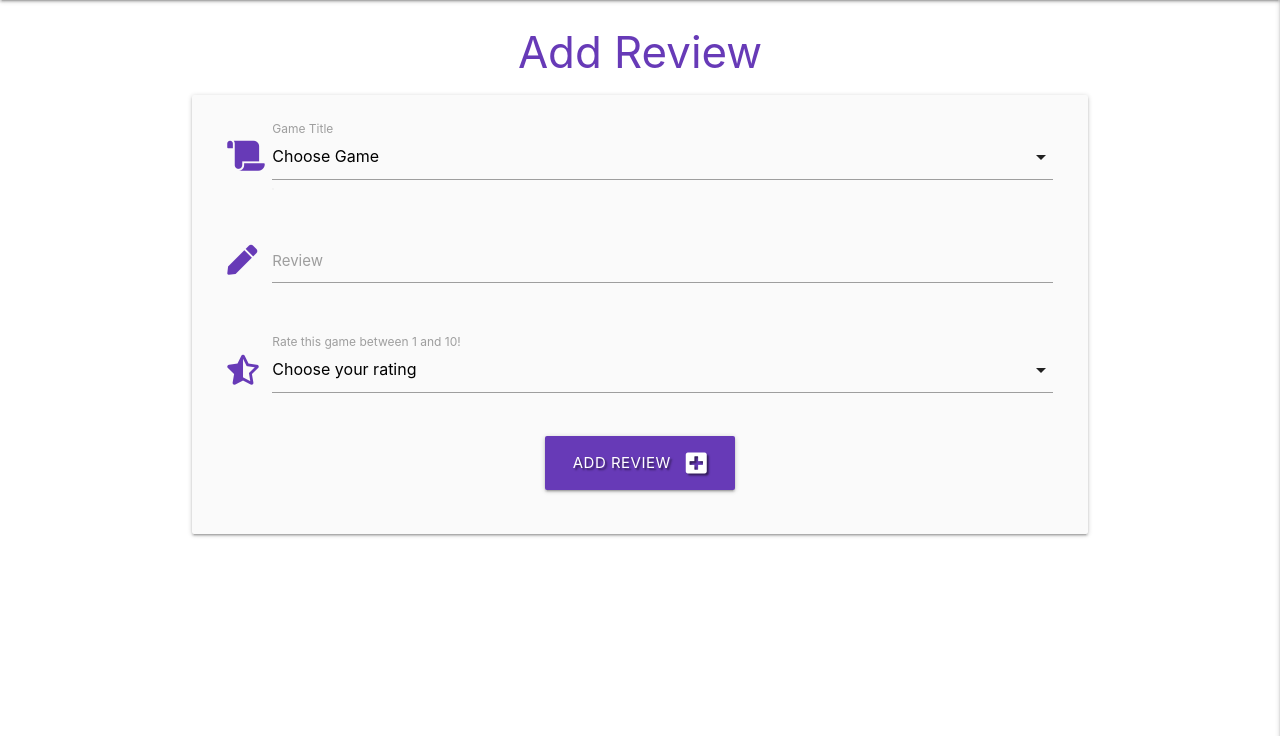
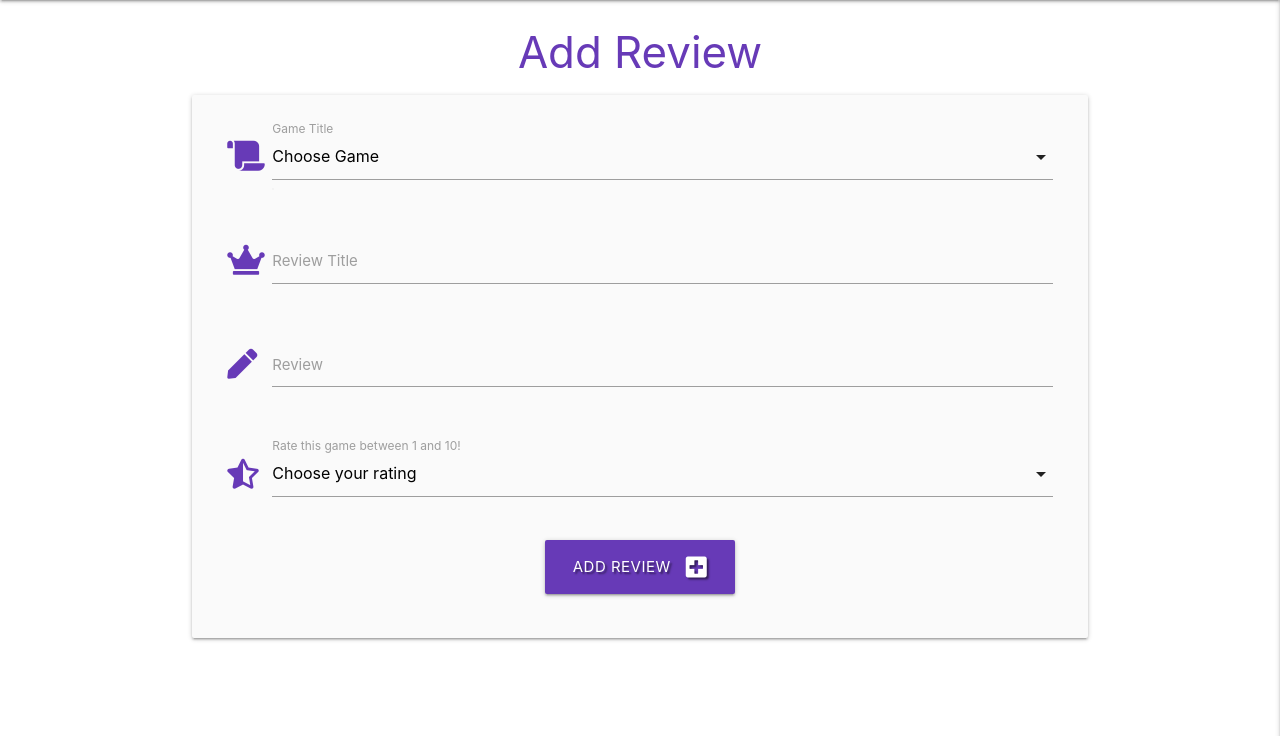
Before and after one commit to NickChapman1988/game-shelf, a Flask app: page /add_review in a window 1280 px wide. Shown: the part 64-800 px from the top of the page. Run offline with Flask 2, Linux system fonts and the light colour scheme; data that the repository does not hold is empty; some libraries are stand-ins or nearby versions.

Commit message:
Add review_title to game reviews

```diff
--- a/app.py
+++ b/app.py
@@ -39,6 +39,8 @@ def view_game(game_id):
         {"game_title": title}).sort("date_created", -1)
     return render_template(
         "view_game.html", game=game, catalogue=catalogue, reviews=reviews)
+
+# ------------------------------------- User Authentication -----------
 
 
 # User Authentication adapted from 'Task Manager' mini-project by CI
@@ -128,6 +130,7 @@ def add_review():
         review = {
             "username": session["user"],
             "game_title": request.form.get("game_title"),
+            "review_title": request.form.get("review_title"),
             "review_text": request.form.get("review_text"),
             "date_created": datetime.now(),
             "game_rating": request.form.get("game_rating")
@@ -146,6 +149,7 @@ def edit_review(review_id):
         submit = {
             "username": session["user"],
             "game_title": request.form.get("game_title"),
+            "review_title": request.form.get("review_title"),
             "review_text": request.form.get("review_text"),
             "date_created": datetime.now(),
             "game_rating": request.form.get("game_rating")
--- a/templates/add_review.html
+++ b/templates/add_review.html
@@ -18,6 +18,14 @@
                         {% endfor %}
                     </select>
                     <label for="game_title">Game Title</label>
+                </div>
+            </div>
+            <!-- Review Title -->
+            <div class="row">
+                <div class="input-field col s12">
+                    <i class="fas fa-crown prefix deep-purple-text"></i>
+                    <input id="review_title" name="review_title" class="validate" required></textarea>
+                    <label for="review_title">Review Title</label>
                 </div>
             </div>
             <!-- Review Text -->
--- a/templates/profile.html
+++ b/templates/profile.html
@@ -30,6 +30,7 @@
                 </div>
             </div>
             <div class="collapsible-body">
+                <strong>{{ review.review_title }}</strong>
                 <p><em>Written on {{ review.date_created.strftime("%B %d, %Y") }}</em></p>
                 <p><strong>Rating: {{ review.game_rating }}</strong></p>
                 <span>{{ review.review_text }}</span>
```
Also changed, not shown: templates/edit_review.html (+8 -0 lines), templates/view_game.html (+9 -1 lines). Lines whose indentation alone changed are shown as unchanged.
